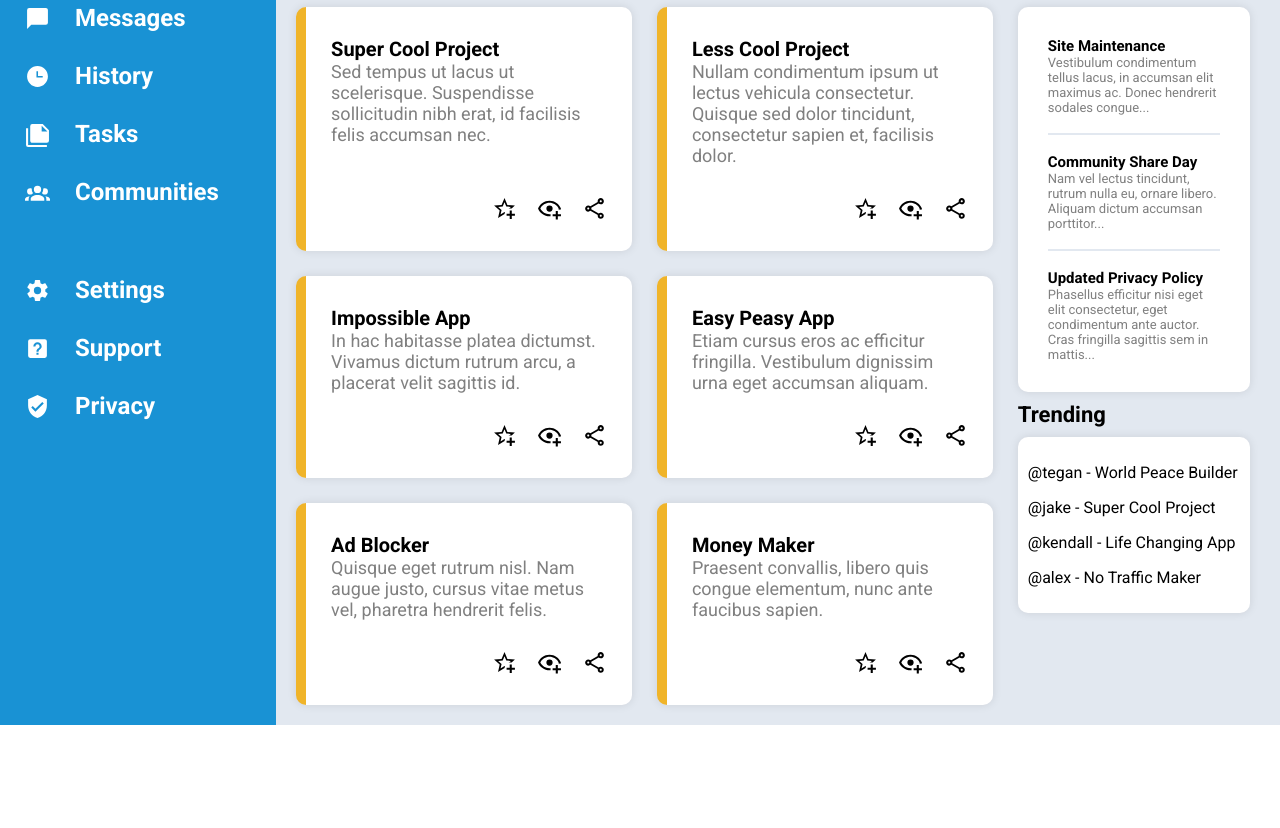
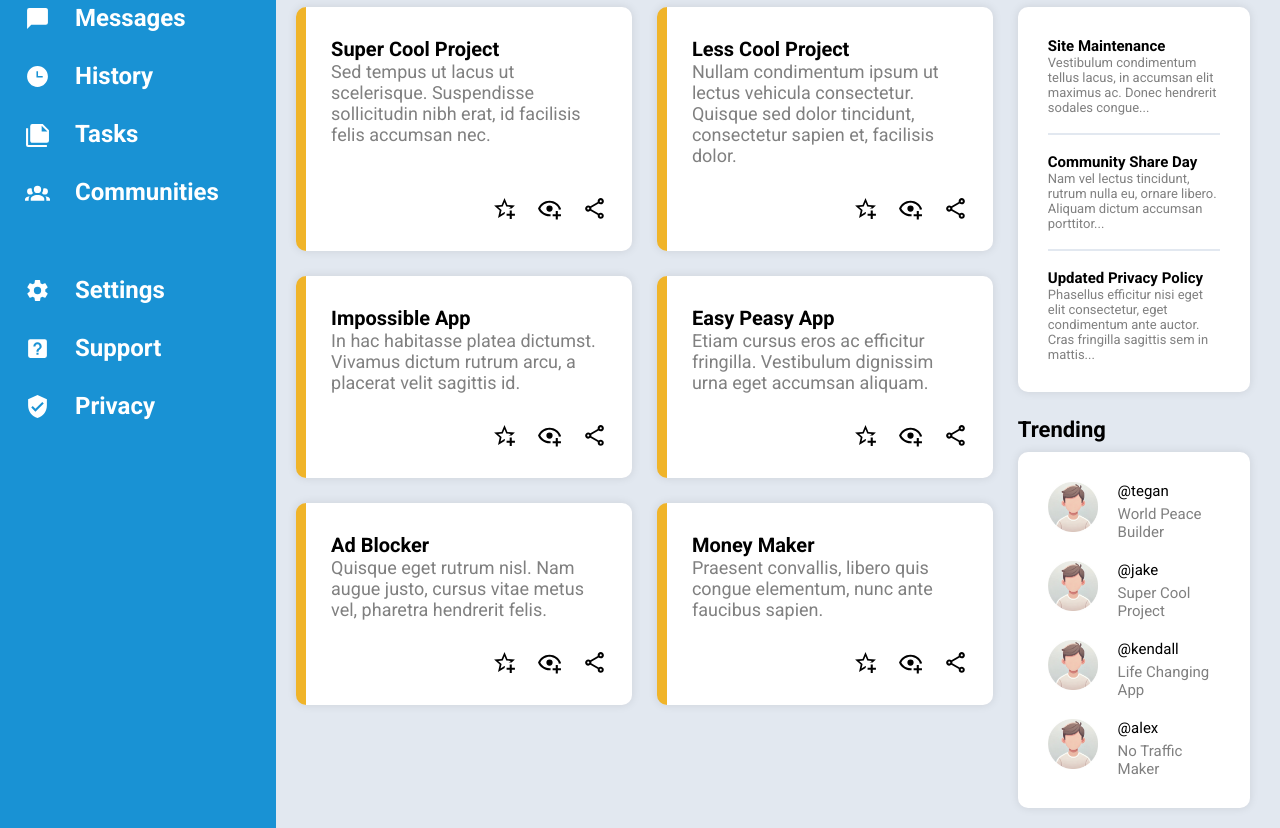
Before and after one commit to Gonalgar/admin-dashboard, a plain HTML site: page index.html in a window 1280 px wide. Shown: the part 252-1080 px from the top of the page. Before the commit the page ends 977 px from the top, so only its background shows below. Drawn offline with Linux system fonts and the light colour scheme.

Commit message:
Add Trending style

```diff
--- a/index.html
+++ b/index.html
@@ -207,16 +207,32 @@
                 <h3>Trending</h3>
                 <div class="trending">
                     <div class="card">
-                        <p>@tegan - World Peace Builder</p>
+                        <img class="profile" src="icons/profilephoto.jpg">
+                        <div class="details">
+                            <h4>@tegan</h4>
+                            <p>World Peace Builder</p>
+                        </div>
                     </div>
                     <div class="card">
-                        <p>@jake - Super Cool Project</p>
+                        <img class="profile" src="icons/profilephoto.jpg">
+                        <div class="details">
+                            <h4>@jake</h4>
+                            <p>Super Cool Project</p>
+                        </div>
                     </div>
                     <div class="card">
-                        <p>@kendall - Life Changing App</p>
+                        <img class="profile" src="icons/profilephoto.jpg">
+                        <div class="details">
+                            <h4>@kendall</h4>
+                            <p>Life Changing App</p>
+                        </div>
                     </div>
                     <div class="card">
-                        <p>@alex - No Traffic Maker</p>
+                        <img class="profile" src="icons/profilephoto.jpg">
+                        <div class="details">
+                            <h4>@alex</h4>
+                            <p>No Traffic Maker</p>
+                        </div>
                     </div>
                 </div>
             </div>
--- a/style.css
+++ b/style.css
@@ -253,4 +253,44 @@ hr {
     width: 100%;
     background-color: #e2e8f0;
     height: 2px;
-  }
+}
+
+.side-content {
+    display: flex;
+    flex-direction: column;
+    gap: 15px;
+}
+
+.trending {
+    padding: 20px;
+}
+
+.trending .card {
+    display: flex;
+    flex-direction: row;
+    gap: 20px;
+    padding: 10px;
+
+    img {
+        width: 50px;
+        height: 50px;
+    }
+
+    h4 {
+        margin: 0;
+        font-size: 15px;
+        font-weight: normal;
+    }
+
+    p {
+        margin: 0;
+        color: grey;
+        font-size: 15px;
+    }
+}
+
+.trending .card .details {
+    display: flex;
+    flex-direction: column;
+    gap: 5px;
+}
```
